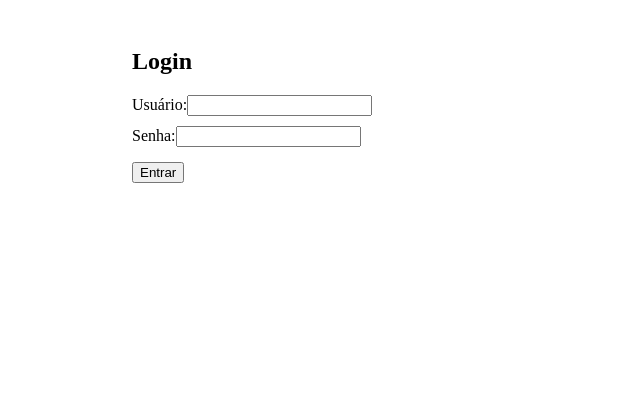
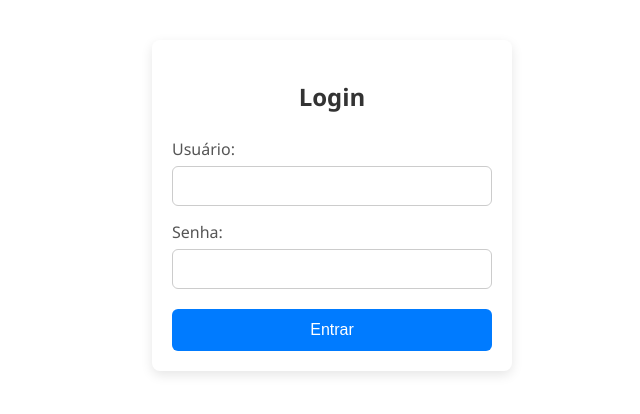
Before and after one commit to noahmatheus/react-frontend-CRUD, a React (Create React App) app: page /login in a window 1280 px wide. Shown: the top 414 px of the page, without its empty margins (308-948 px from the left). Built offline with nearby package versions, Linux system fonts and the light colour scheme.

Commit message:
Visual tela de login + Filtro pesquisa nome + Padronização dos botões

```diff
--- a/src/EditarFormulario.js
+++ b/src/EditarFormulario.js
@@ -31,39 +31,123 @@ function EditarFormulario({ conta, onCancel, onUpdate }) {
         }
     };
 
+    // RETORNO ANTIGO
+    // return (
+    //     <div style={{ marginTop: "20px" }}>
+    //         <h3>Editando: {conta.nome}</h3>
+    //         <div>
+    //             <label>Nome:</label>
+    //             <input
+    //                 type="text"
+    //                 value={nome}
+    //                 onChange={(e) => setNome(e.target.value)}
+    //             />
+    //         </div>
+    //         <div>
+    //             <label>Login:</label>
+    //             <input
+    //                 type="text"
+    //                 value={login}
+    //                 onChange={(e) => setLogin(e.target.value)}
+    //             />
+    //         </div>
+    //         <div>
+    //             <label>Nova Senha:</label>
+    //             <input
+    //                 type="password"
+    //                 value={senha}
+    //                 onChange={(e) => setSenha(e.target.value)}
+    //             />
+    //         </div>
+    //         <button onClick={handleSalvar}>Salvar</button>
+    //         <button onClick={onCancel} style={{ marginLeft: "10px" }}>
+    //             Cancelar
+    //         </button>
+    //     </div>
+    // );
+
     return (
-        <div style={{ marginTop: "20px" }}>
-            <h3>Editando: {conta.nome}</h3>
-            <div>
-                <label>Nome:</label>
+        <div style={{ maxWidth: 400, margin: "20px auto" }}>
+            <h3 style={{ marginBottom: "20px" }}>Editando: {conta.nome}</h3>
+
+            <div style={{ marginBottom: "15px" }}>
+                <label style={{ display: "block", marginBottom: "5px" }}>Nome:</label>
                 <input
                     type="text"
                     value={nome}
                     onChange={(e) => setNome(e.target.value)}
+                    style={{
+                        width: "100%",
+                        padding: "8px",
+                        borderRadius: "4px",
+                        border: "1px solid #ccc"
+                    }}
                 />
             </div>
-            <div>
-                <label>Login:</label>
+
+            <div style={{ marginBottom: "15px" }}>
+                <label style={{ display: "block", marginBottom: "5px" }}>Login:</label>
                 <input
                     type="text"
                     value={login}
                     onChange={(e) => setLogin(e.target.value)}
+                    style={{
+                        width: "100%",
+                        padding: "8px",
+                        borderRadius: "4px",
+                        border: "1px solid #ccc"
+                    }}
                 />
             </div>
-            <div>
-                <label>Nova Senha:</label>
+
+            <div style={{ marginBottom: "15px" }}>
+                <label style={{ display: "block", marginBottom: "5px" }}>Nova Senha:</label>
                 <input
                     type="password"
                     value={senha}
                     onChange={(e) => setSenha(e.target.value)}
+                    style={{
+                        width: "100%",
+                        padding: "8px",
+                        borderRadius: "4px",
+                        border: "1px solid #ccc"
+                    }}
                 />
             </div>
-            <button onClick={handleSalvar}>Salvar</button>
-            <button onClick={onCancel} style={{ marginLeft: "10px" }}>
-                Cancelar
-            </button>
+
+            <div style={{ display: "flex", gap: "10px" }}>
+                <button
+                    onClick={handleSalvar}
+                    style={{
+                        backgroundColor: "#007bff",
+                        color: "#fff",
+                        padding: "10px 15px",
+                        border: "none",
+                        borderRadius: "5px",
+                        cursor: "pointer",
+                        flex: 1
+                    }}
+                >
+                    Salvar
+                </button>
+                <button
+                    onClick={onCancel}
+                    style={{
+                        backgroundColor: "#6c757d",
+                        color: "#fff",
+                        padding: "10px 15px",
+                        border: "none",
+                        borderRadius: "5px",
+                        cursor: "pointer",
+                        flex: 1
+                    }}
+                >
+                    Cancelar
+                </button>
+            </div>
         </div>
     );
+
 }
 
 export default EditarFormulario;
--- a/src/components/Cadastrar.js
+++ b/src/components/Cadastrar.js
@@ -1,10 +1,13 @@
 import { useState } from "react";
+import { useNavigate } from 'react-router-dom';
 import BotaoVoltar from "../BotaoVoltar";
 
 function Cadastrar() {
     const [nome, setNome] = useState("");
     const [login, setLogin] = useState("");
     const [senha, setSenha] = useState("");
+
+    const navigate = useNavigate();
 
     const token = localStorage.getItem("token");
 
@@ -37,6 +40,8 @@ function Cadastrar() {
     };
 
     return (
+        <div style={{ padding: "20px" }}>
+            <h2>Cadastrar Conta</h2>
             <form onSubmit={handleSubmit} style={{ maxWidth: 400, margin: "0 auto" }}>
                 <div style={{ marginBottom: "15px" }}>
                     <label style={{ display: "block", marginBottom: "5px" }}>Nome:</label>
@@ -84,6 +89,7 @@ function Cadastrar() {
                     />
                 </div>
 
+                <div style={{ display: "flex", gap: "10px", marginTop: "15px" }}>
                     <button
                         type="submit"
                         style={{
@@ -93,17 +99,31 @@ function Cadastrar() {
                             border: "none",
                             borderRadius: "5px",
                             cursor: "pointer",
-                    display: "flex",
-                    alignItems: "center",
-                    gap: "8px"
+                            flex: 1
                         }}
                     >
                         Cadastrar
                     </button>
+                    <button
+                        type="button"
+                        onClick={() => { navigate(-1); }}
+                        style={{
+                            backgroundColor: "#6c757d",
+                            color: "#fff",
+                            padding: "10px 15px",
+                            border: "none",
+                            borderRadius: "5px",
+                            cursor: "pointer",
+                            flex: 1
+                        }}
+                    >
+                        Cancelar
+                    </button>
+                </div>
+            </form>
 
             <BotaoVoltar />
-        </form>
-
+        </div>
     );
 }
 
--- a/src/components/Login.js
+++ b/src/components/Login.js
@@ -36,7 +36,7 @@ function Login({ onLogin }) {
                     localStorage.setItem("token", token); // Armazena token localmente
                     onLogin(token); // Chama função recebida por props
                 } else {
-                    setErro("Token não encontrado na resposta.");
+                    setErro("Nome de usuário ou Senha inválidos.");
                 }
             } else {
                 setErro(data.message || "Login inválido.");
@@ -48,33 +48,85 @@ function Login({ onLogin }) {
     };
 
     return (
-        <div style={{ padding: "20px", maxWidth: "400px", margin: "auto" }}>
-            <h2>Login</h2>
+        <div
+            style={{
+                padding: "20px",
+                maxWidth: "320px",
+                margin: "40px auto",
+                backgroundColor: "#fff",
+                borderRadius: "8px",
+                boxShadow: "0 4px 12px rgba(0,0,0,0.1)",
+                fontFamily: "'Segoe UI', Tahoma, Geneva, Verdana, sans-serif",
+            }}
+        >
+            <h2 style={{ textAlign: "center", marginBottom: "25px", color: "#333" }}>Login</h2>
             <form onSubmit={handleSubmit}>
-                <div>
-                    <label>Usuário:</label>
+                <div style={{ marginBottom: "15px" }}>
+                    <label style={{ display: "block", marginBottom: "6px", color: "#555" }}>Usuário:</label>
                     <input
                         type="text"
                         value={login}
+                        // placeholder="Usuário"
                         onChange={(e) => setLogin(e.target.value)}
                         required
+                        style={{
+                            width: "100%",
+                            padding: "10px",
+                            borderRadius: "6px",
+                            border: "1px solid #ccc",
+                            fontSize: "16px",
+                            boxSizing: "border-box",
+                            outlineColor: "#007bff",
+                        }}
                     />
                 </div>
-                <div style={{ marginTop: "10px" }}>
-                    <label>Senha:</label>
+
+                <div style={{ marginBottom: "20px" }}>
+                    <label style={{ display: "block", marginBottom: "6px", color: "#555" }}>Senha:</label>
                     <input
                         type="password"
                         value={senha}
+                        // placeholder="Senha"
                         onChange={(e) => setSenha(e.target.value)}
                         required
+                        style={{
+                            width: "100%",
+                            padding: "10px",
+                            borderRadius: "6px",
+                            border: "1px solid #ccc",
+                            fontSize: "16px",
+                            boxSizing: "border-box",
+                            outlineColor: "#007bff",
+                        }}
                     />
                 </div>
-                <button type="submit" style={{ marginTop: "15px" }}>Entrar</button>
+
+                <button
+                    type="submit"
+                    style={{
+                        width: "100%",
+                        padding: "12px",
+                        backgroundColor: "#007bff",
+                        color: "#fff",
+                        fontSize: "16px",
+                        border: "none",
+                        borderRadius: "6px",
+                        cursor: "pointer",
+                        transition: "background-color 0.3s ease",
+                    }}
+                    onMouseEnter={e => (e.currentTarget.style.backgroundColor = "#0056b3")}
+                    onMouseLeave={e => (e.currentTarget.style.backgroundColor = "#007bff")}
+                >
+                    Entrar
+                </button>
             </form>
 
-            {erro && <p style={{ color: "red", marginTop: "10px" }}>{erro}</p>}
+            {erro && (
+                <p style={{ color: "red", marginTop: "15px", textAlign: "center" }}>{erro}</p>
+            )}
         </div>
     );
+
 }
 
 export default Login;
```
Also changed, not shown: src/components/Editar.js (+67 -4 lines). Lines whose indentation alone changed are shown as unchanged.
